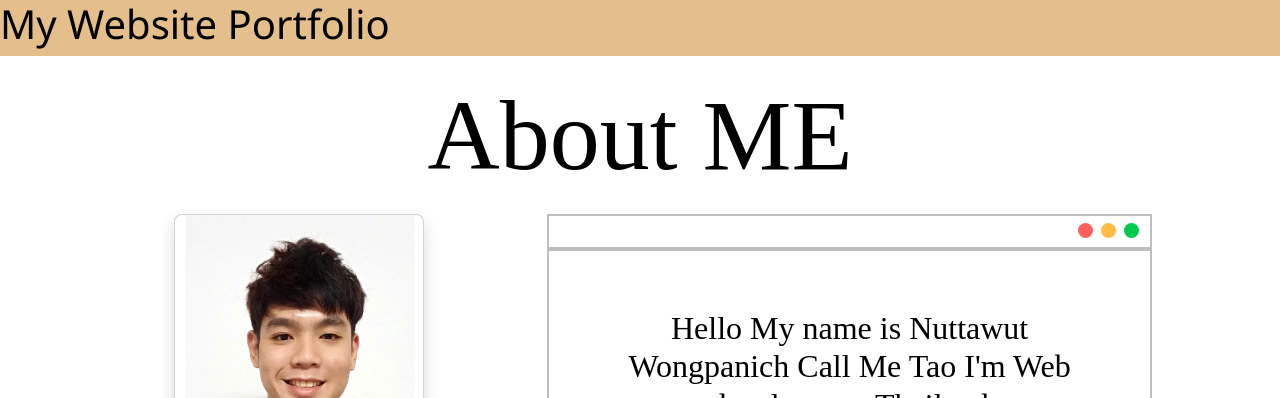
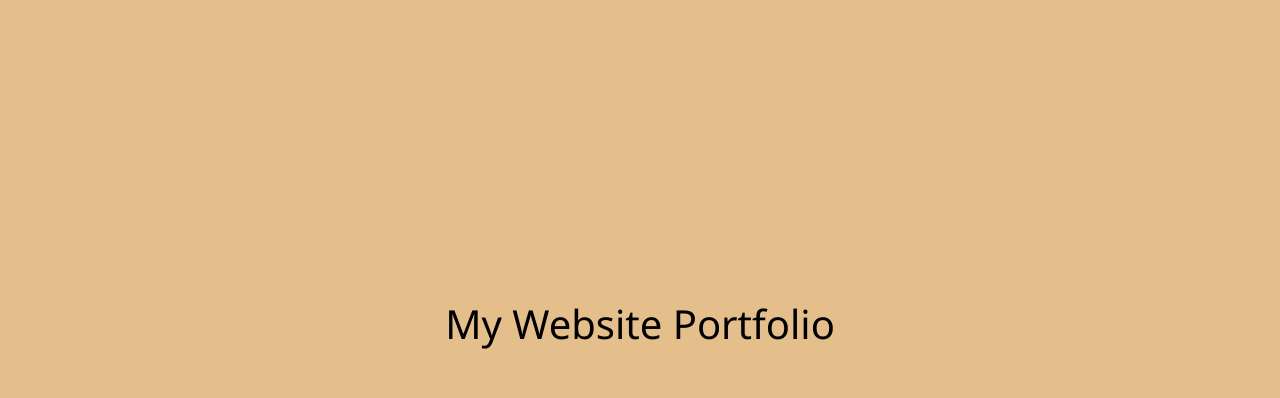
Before and after one commit to nuttawwn/PortFolio-new-version, an Angular app: page / in a window 1280 px wide. Shown: the top 398 px of the page. Built offline with nearby package versions, Linux system fonts and the light colour scheme.

Commit message:
fix title's style

```diff
--- a/src/app/ElementPage/title-component/title-component.component.scss
+++ b/src/app/ElementPage/title-component/title-component.component.scss
@@ -1,3 +1,12 @@
-// div{
-//   // background-color: #ddcd92;
-// }
+.pre-title {
+  text-align: center;
+}
+.title {
+  margin: auto;
+  width: 100%;
+  height: 700px;
+}
+.title-header{
+  padding-top: 300px;
+  text-align: center;
+}
```
